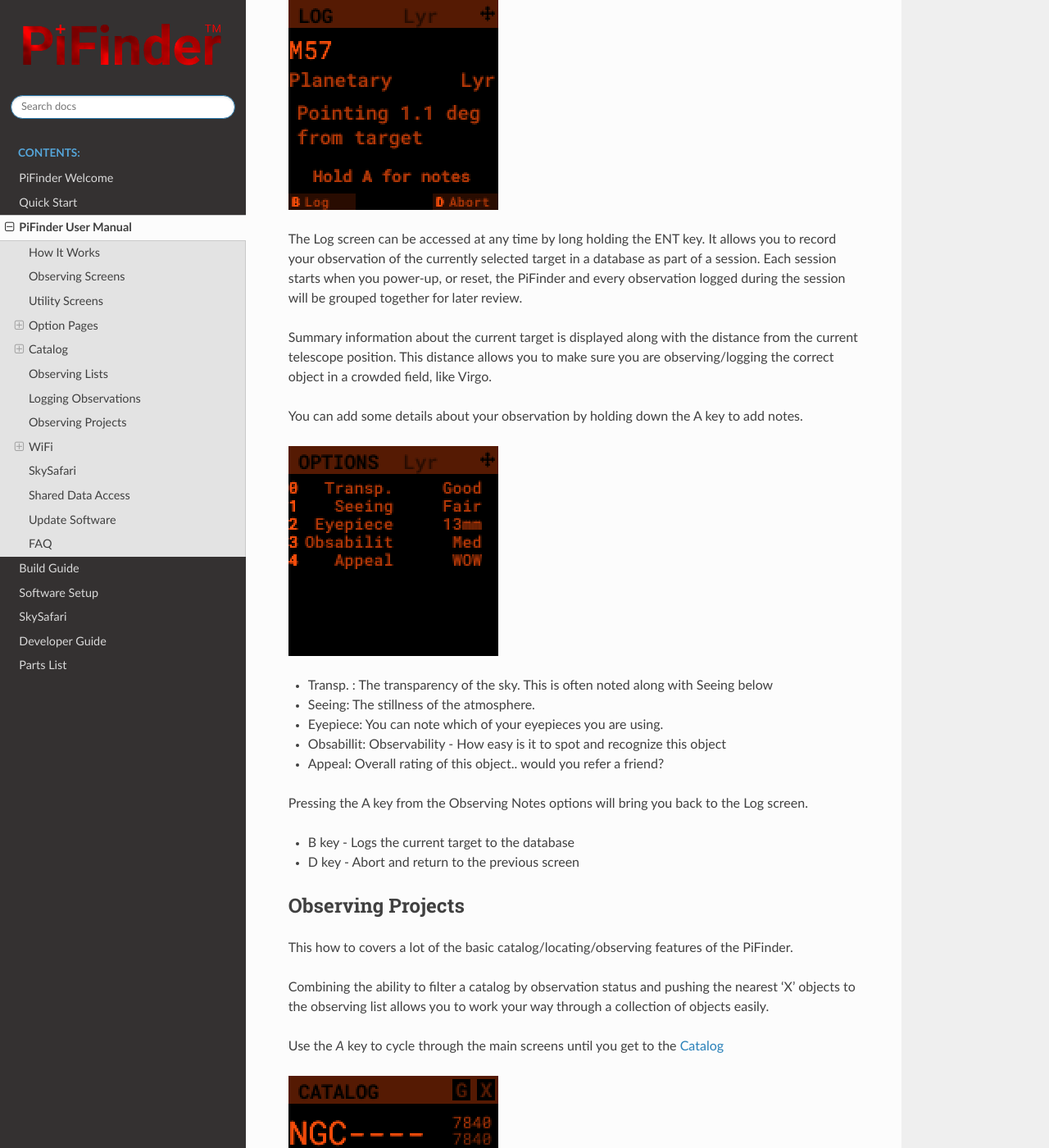
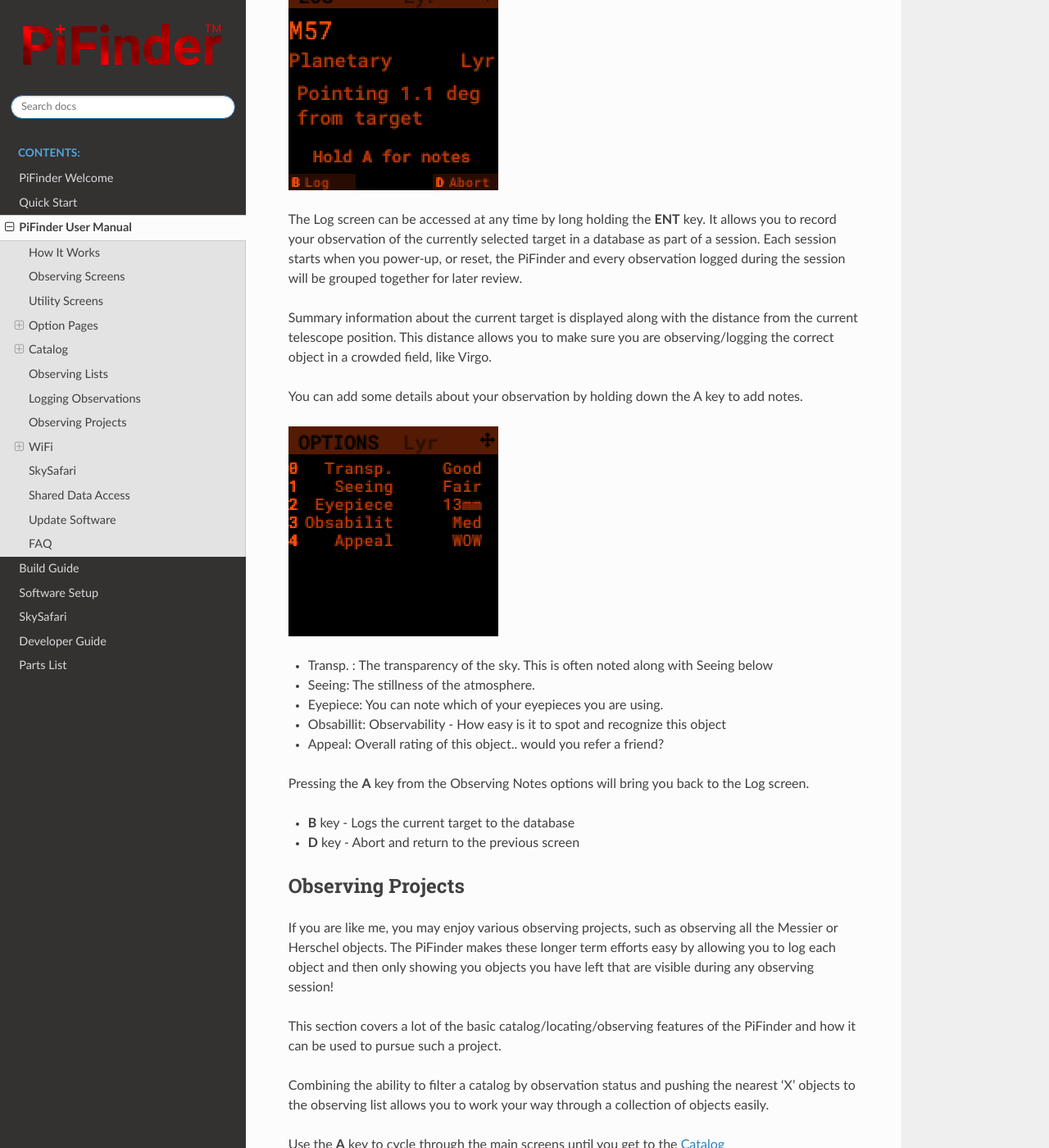
Before and after one commit to brickbots/PiFinder, a Sphinx documentation site: the page built from docs/source/user_guide.rst, in a window 1280 px wide and 1400 px high, scrolled down 8739 px. Shown: the whole window at 82% size. Built offline with Sphinx 7.4.7 and the Read the Docs theme 2.0.0, drawn with Linux system fonts in a browser that asks for light colours; some of the changed text lies outside the part shown.

Commit message:
DOCS: More cleanup of user_guide

```diff
--- a/docs/source/software.rst
+++ b/docs/source/software.rst
@@ -112,7 +112,6 @@
 It will take up to two minutes to boot, but you should see the startup screen before too long:
 
 .. image:: ../../images/screenshots/WELCOME_001_docs.png
-   :target: ../images/screenshots/WELCOME_001_docs.png
    :alt: Startup log
 
 
--- a/docs/source/user_guide.rst
+++ b/docs/source/user_guide.rst
@@ -21,7 +21,7 @@
 Observing Screens
 =====================================
 
-The observing functions of the PiFinder are split into various screens that you can switch between. Each screen makes use of the B, C, D, UP, DN, and ENT keys in their own way... but the A key always switches between them.
+The observing functions of the PiFinder are split into various screens that you can switch between. Each screen makes use of the B, C, D, UP, DN, and ENT keys in their own way... but the A key always switches between them.  When switching between screens a hint is displayed at the bottom to remind you what the B/C/D keys do for that particular screen.
 
 The **A** key on it's own cycles between the four main screens:
 
@@ -44,9 +44,9 @@
 
        *Function Keys*
 
-       * B - :ref:`Bright star alignment<quick_start:alignment>`
-       * C - Background subtraction toggle
-       * D - Adjust reticle brightness
+       * **B** - :ref:`Bright star alignment<quick_start:alignment>`
+       * **C** - Background subtraction toggle
+       * **D** - Adjust reticle brightness
 
 
    * - .. image:: images/user_guide/CHART_001_docs.png
@@ -68,11 +68,11 @@
 
        *Function Keys*
 
-       * B - Adjust reticle brightness
-       * C - Adjust constellation line brightness
-       * D - Adjust DSO Brightness
-       * UP/DN - Zoom in and out
-       * ENT - Reset FOV to 10 degrees
+       * **B** - Adjust reticle brightness
+       * **C** - Adjust constellation line brightness
+       * **D** - Adjust DSO Brightness
+       * **UP/DN** - Zoom in and out
+       * **ENT** - Reset FOV to 10 degrees
 
    * - .. image:: images/user_guide/CATALOG_001_docs.png
 
@@ -90,11 +90,11 @@
 
        *Function Keys*
 
-       * B - Switch Between Info and Images
-       * C - Cycle through catalogs
-       * D - Scroll information display
-       * UP/DN - Previous/Next object
-       * ENT - Select object to find
+       * **B** - Switch Between Info and Images
+       * **C** - Cycle through catalogs
+       * **D** - Scroll information display
+       * **UP/DN** - Previous/Next object
+       * **ENT** - Select object to find
 
        Click for more info about the :ref:`user_guide:catalog` system.
 
@@ -112,11 +112,11 @@
 
        *Function Keys*
 
-       * B - Switch to history list
-       * C - Switch to observing list
-       * D - Hold down to remove object
-       * UP/DN - Previous/Next object
-       * ENT - View catalog info for object
+       * **B** - Switch to history list
+       * **C** - Switch to observing list
+       * **D** - Hold down to remove object
+       * **UP/DN** - Previous/Next object
+       * **ENT** - View catalog info for object
 
        Click for more info about the :ref:`user_guide:observing lists` screen and observing lists
 
@@ -148,7 +148,7 @@
 
        *Function Keys*
 
-       * UP/DN - Scroll status items
+       * **UP/DN** - Scroll status items
 
 
    * - .. image:: images/user_guide/CONSOLE_001_docs.png
@@ -168,14 +168,14 @@
 
        *Function Keys*
 
-       * UP/DN - Scroll the console messages up and down
+       * **UP/DN** - Scroll the console messages up and down
 
 
 
 Option Pages
 ===============
 
-Many screens have options which change the way they behave or perform other less commonly used actions.  Pressing and holding the *A* button will bring up the options for whichever screen you are currently using.  To exit the option screen press *A* to return to the previous screen.
+Many screens have options which change the way they behave or perform other less commonly used actions.  Pressing and holding the **A** button will bring up the options for whichever screen you are currently using.  To exit the option screen press **A** to return to the previous screen.
 
 The options screen will show one option or action item per line with the name or description of the item to the left and the current value to the right.  The bright numbers along the left edge indicate the key on the keypad to press to access that item.
 
@@ -190,7 +190,7 @@
    :alt: Options screen for Catalog, magnitude exposed
 
 
-Some types of options can only have a single value, like Magnitude above.  Others, such as Obj Types will allow you to select multiple values.  If an option only has a single value, selecting it will return you to the main options page.  For options that can have multiple values, you'll need to use the *ENT* key to confirm your selections and return to the main option page.
+Some types of options can only have a single value, like Magnitude above.  Others, such as Obj Types will allow you to select multiple values.  If an option only has a single value, selecting it will return you to the main options page.  For options that can have multiple values, you'll need to use the **ENT** key to confirm your selections and return to the main option page.
 
 The Options screen can also contain less commonly used actions which will take place when a value is selected.
 
@@ -223,15 +223,14 @@
 
 .. image:: images/user_guide/CATALOG_001_docs.png
 
-The catalog screen allows the searching and selection of astronomical objects to locate.  It has multiple catalogs available (Messier, NGC, IC) and displays some basic information about each object.  You can set filter criteria (Altitude, Magnitude, Object Type) to limit the objects surfaced via the search.
+The catalog screen allows the searching and selection of astronomical objects to locate.  It has multiple catalogs available and displays some basic information about each object.  You can set filter criteria to limit the objects listed for each catalog.
 
-The *B* function keys toggles between a description of the object, if available, and information about how often you've observed that object.
+The **B** function keys toggles between a description of the object, if available, and information about how often you've observed that object.
 
-The *C* function keys will cycle through the various catalogs available.  The upper-left will show the count of filtered objects over the total number of objects in each catalog.
+The **C** function keys will cycle through the various catalogs available.  The upper-left will show the count of filtered objects over the total number of objects in each catalog.
 
 
-.. image:: ../../images/screenshots/CATALOG_002_docs.png
-   :target: ../../images/screenshots/CATALOG_002_docs.png
+.. image:: images/user_guide/CATALOG_002_docs.png
    :alt: Catalog screenshot
 
 
@@ -256,20 +255,20 @@
 * Size
 * Other names
 * IC/NGC coded observing notes
+* Number of times you have :ref:`logged<user_guide:logging observations>` that object
 
-Pressing the *B* key will cycle through various pages of information about the selected object.  This includes object descriptions in NGC shorthand, information about when you have observed this object, and potentially images of the object.
+Pressing the **B** key will switch between the text description and :ref:`user_guide:object images`
 
-Use the *D* key to clear the number field out and start fresh.  If you find an object you are interested in, pressing the *ENT* key will add it to your target list and switch to the `Locate <#Locate>`_ screen.
+Use the **D** key to clear the number field out and start fresh.  If you find an object you are interested in, pressing the **ENT** key will add it to your target list and switch to the Locate screen
 
-Holding the *A* key for two seconds will bring up the settings for the catalog.  You can filter by apparent altitude, magnitude and object type.  The Options page also has an action to push the currently filtered catalog to the `Observing <user_guide_howto.md#observing-lists>`_ list. Pressing *A* will bring you back to the catalog and update the count of objects that match your filter.
-
+Holding the **A** key for two seconds will bring up the settings for the catalog.  You can filter by apparent altitude, magnitude and object type.  The Options page also has an action to push the currently filtered catalog to the :ref:`observing list<user_guide:observing lists>`. Pressing **A** will bring you back to the catalog and update the count of objects that match your filter.
 
 * The *UP/DN* keys will scroll through the currently filtered objects.
 
 Object Images
 ---------------
 
-If you have `downloaded <./user_guide_setup.md#catalog-image-download>`_ the set of catalog images you can view what the selected object looks like via images from sky surveys.  Pressing the *B* key will cycle through various pages of information about each object including images from the Palomar Observatory Sky Survey and potentially updated images from the Sloan Digital Sky Survey.
+If you have used the prebuilt PiFinder image or have :ref:`downloaded<software:catalog image download>` the set of catalog images you can view what the selected object looks like via images from sky surveys.  Pressing the **B** key will cycle through various pages of information about each object including images from the Palomar Observatory Sky Survey and potentially updated images from the Sloan Digital Sky Survey.
 
 As an example, here are the images available for M57
 
@@ -289,7 +288,7 @@
    :alt: Catalog Image
 
 
-These images are oriented as they would be through the eyepiece in a newtonian reflector pointing at a specific area of the sky from your current location.   You can use the *UP* and *DN* keys to switch between various eyepiece field of views.   If you have your telescope and eyepiece collection information entered into the PiFinder these will be used to determine the FOV's to cycle through.  The defaults are 1, 0.5, 0.25, 0.12 degrees.
+These images are oriented as they would be through the eyepiece in a newtonian reflector pointing at a specific area of the sky from your current location.   You can use the **UP** and **DN** keys to switch between various eyepiece field of views.   If you have your telescope and eyepiece collection information entered into the PiFinder these will be used to determine the FOV's to cycle through.  The defaults are 1, 0.5, 0.25, 0.12 degrees.
 
 The bottom left of the screen shows the source of the current image and the left side shows the current FOV / Eyepiece information.
 
@@ -303,16 +302,16 @@
 
 Values are expressed in degrees with the top line being rotation in Azimuth and the bottom line in Altitude.
 
-* *UP/DN* will cycle through the active list.  The numbers in the upper-right corner of the screen represent the index of the current object / total number of objects in the list and the list name is displayed directly below.
-* *ENT* will switch back to the catalog screen to access full information about the current target
-* *B* will
-* Holding the *A* key will open the :ref:`Options<user_guide:Option Pages>` page where you can load and save observing lists to disk
+* **UP/DN** will cycle through the active list.  The numbers in the upper-right corner of the screen represent the index of the current object / total number of objects in the list and the list name is displayed directly below.
+* **ENT** will switch back to the catalog screen to access full information about the current target
+* **B** will
+* Holding the **A** key will open the :ref:`Options<user_guide:Option Pages>` page where you can load and save observing lists to disk
 
 The currently target is also displayed on the screen as a small tick mark.
 
 PiFinder maintains two lists of objects for each observing session; The History list and the Observing list.  The Locate screen lets you scroll through these lists and push the telescope to any object on them.
 
-The History list will record any object that you set as a target to push-to.  It's added to as soon as you press the *ENT* key on the catalog screen to select an object.  The main purpose of the History list is to let you scroll back through objects you have observed that session.
+The History list will record any object that you set as a target to push-to.  It's added to as soon as you press the **ENT** key on the catalog screen to select an object.  The main purpose of the History list is to let you scroll back through objects you have observed that session.
 
 The Observing list is a list of objects that is populated from either a filtered catalog or a file on disk.  It's a list of objects you'd like to observe during a session.
 
@@ -327,7 +326,7 @@
    :alt: Logging Interface
 
 
-The Log screen can be accessed at any time by long holding the ENT key.  It allows you to record your observation of the currently selected target in a database as part of a session.  Each session starts when you power-up, or reset, the PiFinder and every observation logged during the session will be grouped together for later review.
+The Log screen can be accessed at any time by long holding the **ENT** key.  It allows you to record your observation of the currently selected target in a database as part of a session.  Each session starts when you power-up, or reset, the PiFinder and every observation logged during the session will be grouped together for later review.
 
 Summary information about the current target is displayed along with the distance from the current telescope position.  This distance allows you to make sure you are observing/logging the correct object in a crowded field, like Virgo.
 
@@ -344,21 +343,23 @@
 * Obsabillit:  Observability - How easy is it to spot and recognize this object
 * Appeal: Overall rating of this object.. would you refer a friend?
 
-Pressing the A key from the Observing Notes options will bring you back to the Log screen.
+Pressing the **A** key from the Observing Notes options will bring you back to the Log screen.
 
 
-* B key - Logs the current target to the database
-* D key - Abort and return to the previous screen
+* **B** key - Logs the current target to the database
+* **D** key - Abort and return to the previous screen
 
 
 Observing Projects
 ===================
 
-This how to covers a lot of the basic catalog/locating/observing features of the PiFinder.
+If you are like me, you may enjoy various observing projects, such as observing all the Messier or Herschel objects.  The PiFinder makes these longer term efforts easy by allowing you to log each object and then only showing you objects you have left that are visible during any observing session!
+
+This section covers a lot of the basic catalog/locating/observing features of the PiFinder and how it can be used to pursue such a project.
 
 Combining the ability to filter a catalog by observation status and pushing the nearest 'X' objects to the observing list allows you to work your way through a collection of objects easily.
 
-Use the *A* key to cycle through the main screens until you get to the `Catalog <user_guide_ui.md#catalog>`_
+Use the **A** key to cycle through the main screens until you get to the `Catalog <user_guide_ui.md#catalog>`_
 
 
 .. image:: ../../images/screenshots/how_to_see_CATALOG_001_docs.png
@@ -366,7 +367,7 @@
    :alt: Catalog
 
 
-Then use the *C* key to cycle through the available catalogs to find the Messier objects
+Then use the **C** key to cycle through the available catalogs to find the Messier objects
 
 
 .. image:: ../../images/screenshots/how_to_see_CATALOG_002_docs.png
@@ -374,7 +375,7 @@
    :alt: Catalog
 
 
-Holding the *A* button for about a second will bring up the `Options <user_guide_ui.md#options>`_ page of the `Catalog <user_guide_ui.md#catalog>`_ screen
+Holding the **A** button for about a second will bring up the `Options <user_guide_ui.md#options>`_ page of the `Catalog <user_guide_ui.md#catalog>`_ screen
 
 
 .. image:: ../../images/screenshots/how_to_see_OPTIONS_003_docs.png
@@ -384,7 +385,7 @@
 
 On this screen you can filter the catalog in various ways.  By default, it will only show items that are higher than 10degrees above the horizon right now and will include objects of any magnitude, type and regardless of whether you have observed them or not.  You can switch the observation filter to 'No' to focus on the Messier objects you've not yet observed.
 
-Press the *3* key to bring up the Observed options
+Press the **3** key to bring up the Observed options
 
 
 .. image:: ../../images/screenshots/how_to_see_OPTIONS_004_docs.png
@@ -392,7 +393,7 @@
    :alt: Catalog
 
 
-Then press the *2* key to select the 'No' option.  Pressing the *A* key will return you to the Catalog page with your filters activated.  You can see in the upper-right of the screen that the number of objects matching the filter is 47 of 110
+Then press the **2** key to select the 'No' option.  Pressing the **A** key will return you to the Catalog page with your filters activated.  You can see in the upper-right of the screen that the number of objects matching the filter is 47 of 110
 
 
 .. image:: ../../images/screenshots/how_to_see_CATALOG_004_docs.png
@@ -400,7 +401,7 @@
    :alt: Catalog
 
 
-We're going to create an observing list from this filtered catalog.  Hold down the *A* key to return to the Options page.
+We're going to create an observing list from this filtered catalog.  Hold down the **A** key to return to the Options page.
 
 
 .. image:: ../../images/screenshots/how_to_see_OPTIONS_003_docs.png
@@ -408,10 +409,10 @@
    :alt: Catalog
 
 
-We can either push all the items that match our current filter using the *4* Push List action,
+We can either push all the items that match our current filter using the **4** Push List action,
 or we can choose to create a list of objects near the current place the telescope is pointing.   This is a great way to easily and quickly work through objects when they might be most visible based on your particular location.
 
-Press the *5* key to select Push Near
+Press the **5** key to select Push Near
 
 
 .. image:: ../../images/screenshots/how_to_see_OPTIONS_006_docs.png
@@ -419,7 +420,7 @@
    :alt: Catalog
 
 
-You can select the number of nearby objects you want to push to the observing list.  Let's get 20 nearby Messier objects we've never logged observations for!  Press the *4* key and you'll end up at the Locate screen with a list of these 20 objects sorted by distance from the current pointing position.
+You can select the number of nearby objects you want to push to the observing list.  Let's get 20 nearby Messier objects we've never logged observations for!  Press the **4** key and you'll end up at the Locate screen with a list of these 20 objects sorted by distance from the current pointing position.
 
 
 .. image:: ../../images/screenshots/how_to_see_LOCATE_001_docs.png
@@ -427,25 +428,14 @@
    :alt: Locate
 
 
-The locate screen serves double duty by showing you where to move the telescope to center this object, and also letting you scroll through the observing or history lists.  In the screenshot above were looking at item 1/20 in the Obsv (Observing) list.  You can use *UP* and *DN* to scroll through the list.  Or just push the scope in the indicated direction to observe M33.
+The locate screen serves double duty by showing you where to move the telescope to center this object, and also letting you scroll through the observing or history lists.  In the screenshot above were looking at item 1/20 in the Obsv (Observing) list.  You can use **UP** and **DN** to scroll through the list.  Or just push the scope in the indicated direction to observe M33.
 
-When you have observed M33, hold down the *ENT* button to log this object using the `LOG <user_guide_ui.md#log>`_ screen.
+When you have observed M33, hold down the **ENT** button to :ref:`log<user_guide:logging observations>` this object.
 
 
 .. image:: ../../images/screenshots/how_to_see_LOG_001_docs.png
    :target: ../../images/screenshots/how_to_see_LOG_001_docs.png
    :alt: LOG
-
-
-The Logging screen shows you the current target, how far you are from it and allows you to press *B* to log the item, *C* to log with a photo and *D* to abort the logging.  If you press and hold the *A* key you can provide more information about your observation.
-
-
-.. image:: ../../images/screenshots/how_to_see_LOG_OPTIONS_001_docs.png
-   :target: ../../images/screenshots/how_to_see_LOG_OPTIONS_001_docs.png
-   :alt: LOG
-
-
-This page works just like others.  You can use the numbers on the right to select what you want to adjust and then choose an option on the right.  Once you've set your observation notes, press *A* to return to the log screen and either *B* or *C* to log your observation.
 
 Now that M33 is logged, it won't show up any longer when you filter the Messier objects by 'No' observation.
 
@@ -457,7 +447,7 @@
    :alt: Chart
 
 
-Use can use the *UP* and *DN* keys to zoom the chart in an out.  Here is the chart zoomed out showing the location of M33 along with some of the other nearby objects on the observing list.
+Use can use the **UP** and **DN** keys to zoom the chart in an out.  Here is the chart zoomed out showing the location of M33 along with some of the other nearby objects on the observing list.
 
 
 .. image:: ../../images/screenshots/how_to_see_CHART_002_docs.png
@@ -544,7 +534,7 @@
 
 * ``captures/``\ : These are images saved when logging objects.  They are named with the observation ID from the database.
 * ``obslists/``\ : This folder holds observing saved during a PiFinder session or to load for future sessions.
-* ``screenshots/``\ :  It's possible to take screenshots while using the PiFinder (hold down *ENT* and press *0*\ ).  They are stored here.
+* ``screenshots/``\ :  It's possible to take screenshots while using the PiFinder (hold down **ENT** and press *0*\ ).  They are stored here.
 * ``solver_debug_dumps/``\ : If enabled, information about solver performance is stored here as a collection of images and json files.
 * ``observations.db``\ : This is the SQLite database which holds all the logged observations.
 
```
Also changed, not shown: docs/source/images/user_guide/CATALOG_002_docs.png (added).
